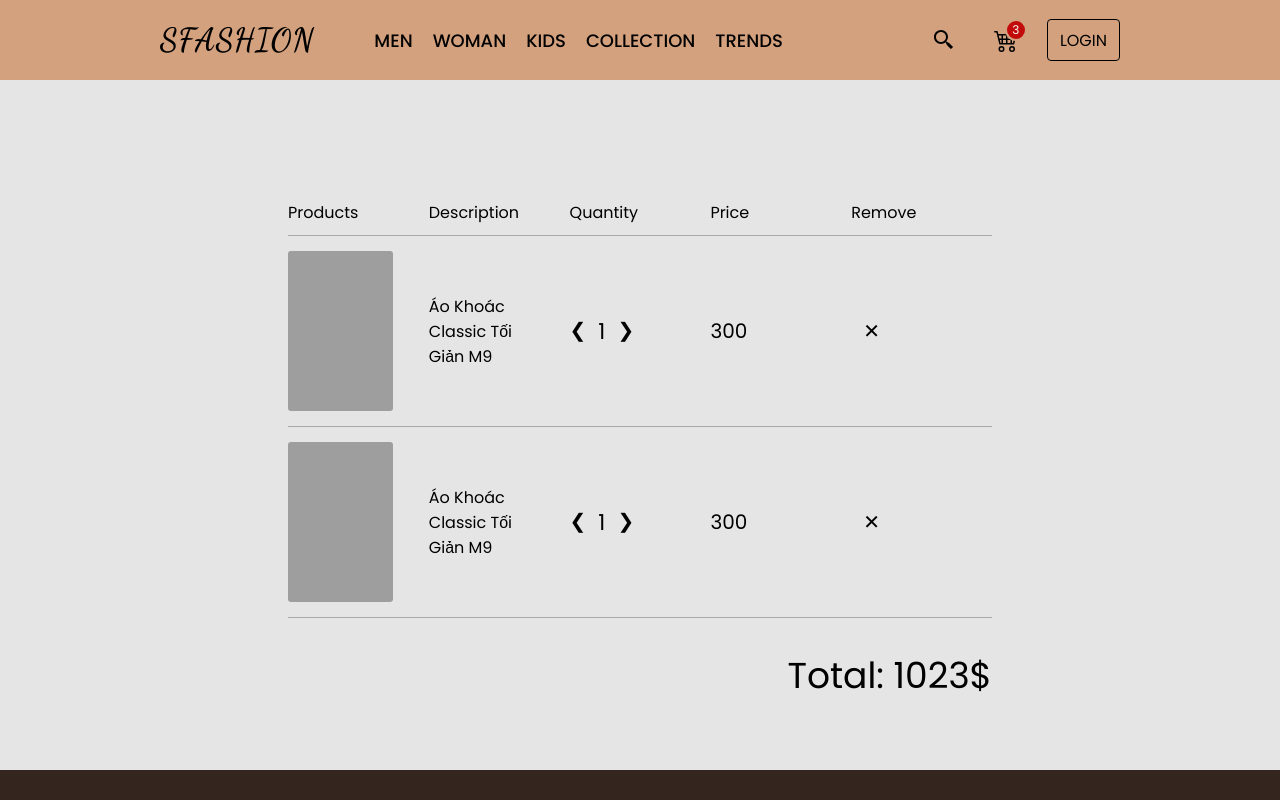
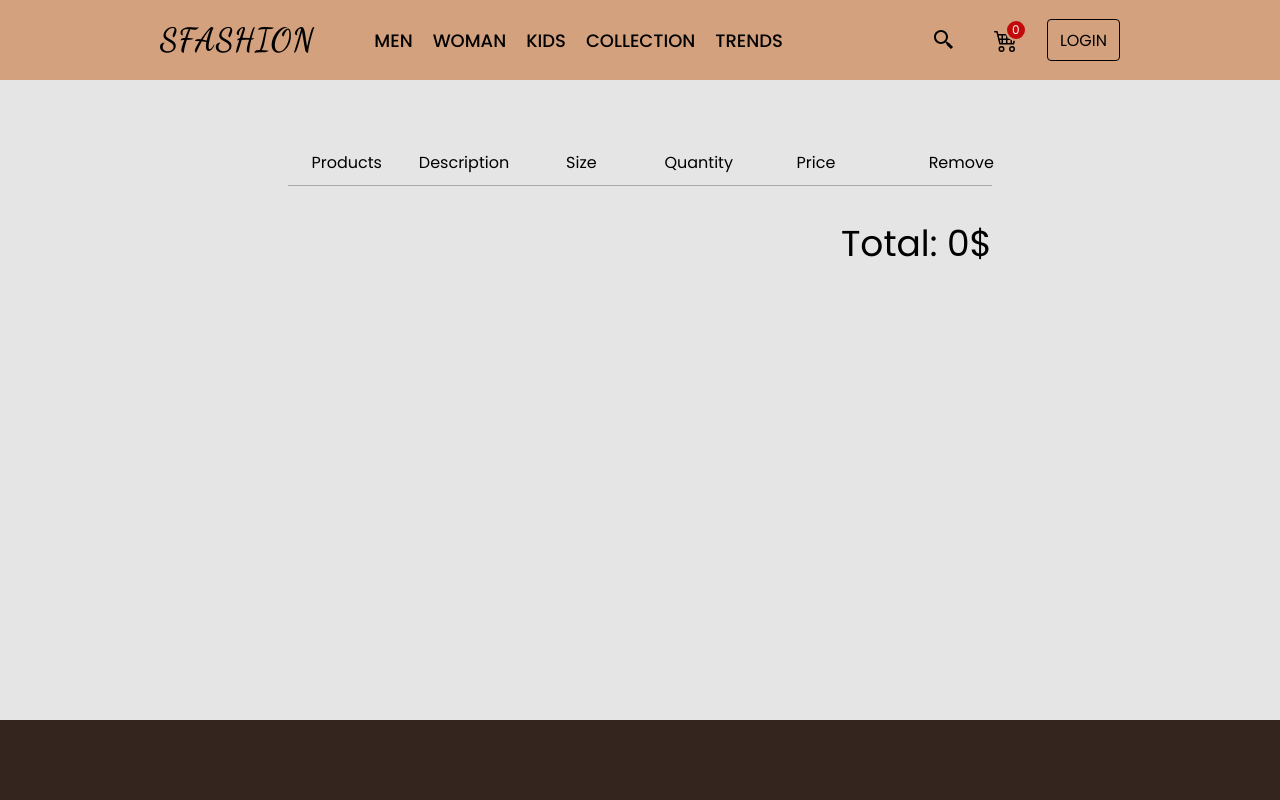
Before and after one commit to TienDat-2k1/ecommerce-clothing, a React (Create React App) app: page /checkout in a window 1280 px wide. Shown: the top 800 px of the page. Built offline with nearby package versions, Linux system fonts and the light colour scheme; grey boxes are pictures that could not be loaded; a web font is replaced by a local one.

Commit message:
add handling cart with redux

```diff
--- a/src/Model/cartModal.ts
+++ b/src/Model/cartModel.ts
@@ -1,7 +1,9 @@
-export type CartModal = {
+export type CartModel = {
   _id: string;
   name: string;
+  imageCover: string;
   size: string;
+  sizes: string[];
   color?: string;
   quantity: number;
   price: number;
--- a/src/components/CheckoutItem/CheckoutItem.scss
+++ b/src/components/CheckoutItem/CheckoutItem.scss
@@ -11,10 +11,11 @@
   align-items: center;
 
   display: grid;
-  grid-template-columns: repeat(5, 1fr);
+  grid-template-columns: repeat(6, 1fr);
+  justify-items: center;
 
   @include responds(sm) {
-    grid-template-columns: repeat(4, 1fr);
+    grid-template-columns: repeat(5, 1fr);
   }
 
   .image-container {
@@ -54,6 +55,7 @@
     display: flex;
     .arrow {
       cursor: pointer;
+      user-select: none;
     }
 
     .value {
--- a/src/components/CheckoutItem/CheckoutItem.tsx
+++ b/src/components/CheckoutItem/CheckoutItem.tsx
@@ -1,21 +1,39 @@
+import { useDispatch } from 'react-redux';
+import { CartModel } from '../../Model/cartModel';
+import { addCart, removeItemCart } from '../../store/cart/cartSlice';
 import './CheckoutItem.scss';
 
-const CheckoutItem = () => {
+type CheckoutItemProps = {
+  item: CartModel;
+};
+
+const CheckoutItem = ({ item }: CheckoutItemProps) => {
+  const dispatch = useDispatch();
+  const increaseItem = (item: CartModel) => {
+    const product = { ...item, quantity: 1 };
+    dispatch(addCart(product));
+  };
+
+  const decreaseItem = (item: CartModel) => {
+    dispatch(removeItemCart({ ...item, quantity: 1 }));
+  };
   return (
     <div className="checkout-item-container">
       <div className="image-container">
-        <img
-          src="https://images.unsplash.com/photo-1586790170083-2f9ceadc732d?ixlib=rb-1.2.1&ixid=MnwxMjA3fDB8MHxwaG90by1wYWdlfHx8fGVufDB8fHx8&auto=format&fit=crop&w=387&q=80"
-          alt=""
-        />
+        <img src={item.imageCover} alt="imageCover" />
       </div>
-      <span className="name">Áo Khoác Classic Tối Giản M9</span>
+      <span className="name">{item.name}</span>
+      <span>{item.size}</span>
       <span className="quantity">
-        <div className="arrow">&#10094;</div>
-        <span className="value">1</span>
-        <div className="arrow">&#10095;</div>
+        <div className="arrow" onClick={() => decreaseItem(item)}>
+          &#10094;
+        </div>
+        <span className="value">{item.quantity}</span>
+        <div className="arrow" onClick={() => increaseItem(item)}>
+          &#10095;
+        </div>
       </span>
-      <span className="price">300</span>
+      <span className="price">{item.price}</span>
       <div className="remove-button">&#10005;</div>
     </div>
   );
--- a/src/components/header/Header.tsx
+++ b/src/components/header/Header.tsx
@@ -6,13 +6,16 @@ import { BiSearchAlt2 } from 'react-icons/bi';
 import { FaBars } from 'react-icons/fa';
 
 import './Header.scss';
+import { useAppSelector } from '../../hooks/hooks';
 const Header = () => {
   const navigate = useNavigate();
   const [isNavActive, setIsNavActive] = useState(false);
+  const totalItem = useAppSelector(state => state.cart.totalItem);
 
   const activeNavHandler = () => {
     setIsNavActive(!isNavActive);
   };
+
   return (
     <header className="header">
       <div className="container header-container">
@@ -37,7 +40,7 @@ const Header = () => {
             }}
           >
             <BsCart4 className="header__icon" />
-            <span className="header__cart-count">3</span>
+            <span className="header__cart-count">{totalItem}</span>
           </div>
           <div
             className="header__feature header__feature-nav"
--- /dev/null
+++ b/src/hooks/hooks.ts
@@ -0,0 +1,5 @@
+import { useDispatch, TypedUseSelectorHook, useSelector } from 'react-redux';
+import { AppDispatch, RootState } from '../store/store';
+
+export const useAppDispatch: () => AppDispatch = useDispatch;
+export const useAppSelector: TypedUseSelectorHook<RootState> = useSelector;
--- a/src/index.tsx
+++ b/src/index.tsx
@@ -2,14 +2,18 @@ import React from 'react';
 import ReactDOM from 'react-dom/client';
 import App from './App';
 import { BrowserRouter } from 'react-router-dom';
+import { Provider } from 'react-redux';
+import store from './store/store';
 
 const root = ReactDOM.createRoot(
   document.getElementById('root') as HTMLElement
 );
 root.render(
   <React.StrictMode>
-    <BrowserRouter>
-      <App />
-    </BrowserRouter>
+    <Provider store={store}>
+      <BrowserRouter>
+        <App />
+      </BrowserRouter>
+    </Provider>
   </React.StrictMode>
 );
--- a/src/pages/Checkout/Checkout.scss
+++ b/src/pages/Checkout/Checkout.scss
@@ -8,7 +8,7 @@
   display: flex;
   flex-direction: column;
   align-items: center;
-  margin: 50px auto 0;
+  margin: 0 auto;
 
   @include responds(lg) {
     width: $container--width-lg;
@@ -29,10 +29,11 @@
     // justify-content: space-between;
     border-bottom: 1px solid darkgrey;
     display: grid;
-    grid-template-columns: repeat(5, 1fr);
+    grid-template-columns: repeat(6, 1fr);
+    justify-items: center;
 
     @include responds(sm) {
-      grid-template-columns: repeat(4, 1fr);
+      grid-template-columns: repeat(5, 1fr);
     }
 
     .header-block {
--- a/src/pages/Checkout/Checkout.tsx
+++ b/src/pages/Checkout/Checkout.tsx
@@ -1,7 +1,11 @@
 import CheckoutItem from '../../components/CheckoutItem/CheckoutItem';
+import { useAppSelector } from '../../hooks/hooks';
 import './Checkout.scss';
 
 const Checkout = () => {
+  const cartItems = useAppSelector(state => state.cart.cart);
+  const totalPrice = useAppSelector(state => state.cart.totalPrice);
+
   return (
     <div className="checkout-container">
       <div className="checkout-header">
@@ -10,6 +14,9 @@ const Checkout = () => {
         </div>
         <div className="header-block">
           <span>Description</span>
+        </div>
+        <div className="header-block">
+          <span>Size</span>
         </div>
         <div className="header-block">
           <span>Quantity</span>
@@ -22,10 +29,12 @@ const Checkout = () => {
         </div>
       </div>
       {/* List item */}
-      <CheckoutItem />
-      <CheckoutItem />
+      {cartItems &&
+        cartItems.map(cartItem => {
+          return <CheckoutItem key={cartItem._id} item={cartItem} />;
+        })}
 
-      <span className="total">Total: 1023$</span>
+      <span className="total">Total: {totalPrice}$</span>
     </div>
   );
 };
--- a/src/pages/DetailProduct/DetailProduct.tsx
+++ b/src/pages/DetailProduct/DetailProduct.tsx
@@ -1,9 +1,13 @@
 import axios from 'axios';
 
 import { useEffect, useState } from 'react';
+import { useDispatch } from 'react-redux';
 
 import { useParams } from 'react-router-dom';
+import { useAppDispatch } from '../../hooks/hooks';
+import { CartModel } from '../../Model/cartModel';
 import { ProductModel } from '../../Model/productModel';
+import { addCart } from '../../store/cart/cartSlice';
 import './DetailProduct.scss';
 
 type OptionsCart = {
@@ -14,6 +18,7 @@ type OptionsCart = {
 
 const DetailProduct = () => {
   const { productId } = useParams();
+  const dispatch = useDispatch();
 
   const [product, setProduct] = useState<ProductModel>();
   const [optionsCart, setOptionsCart] = useState<OptionsCart>({
@@ -44,6 +49,25 @@ const DetailProduct = () => {
     if (optionsCart.quantity > 1) {
       setOptionsCart({ ...optionsCart, quantity: optionsCart.quantity - 1 });
     }
+  };
+
+  const addToCartHandler = (product: ProductModel) => {
+    if (!optionsCart.size) return;
+
+    const cartProductPrice = Math.round(
+      product.price - (product.price * product.saleOff) / 100
+    );
+    const cartProduct: CartModel = {
+      ...optionsCart,
+      _id: productId || '',
+      name: (product && product.name) || '',
+      price: cartProductPrice,
+      imageCover: product.imageCover,
+      sizes: product.size,
+    };
+
+    console.log(cartProduct);
+    dispatch(addCart(cartProduct));
   };
 
   return (
@@ -100,7 +124,12 @@ const DetailProduct = () => {
                 <span>{optionsCart.quantity}</span>
                 <span onClick={increaseQuantityHandler}>+</span>
               </div>
-              <button className="btn product__btn">Add to cart</button>
+              <button
+                className="btn product__btn"
+                onClick={() => addToCartHandler(product)}
+              >
+                Add to cart
+              </button>
             </div>
           </div>
           <div className="product__description">
--- /dev/null
+++ b/src/store/cart/cartSlice.ts
@@ -0,0 +1,77 @@
+import { createSlice, PayloadAction } from '@reduxjs/toolkit';
+import { CartModel } from '../../Model/cartModel';
+
+type CartState = {
+  cart: CartModel[];
+  totalPrice: number;
+  totalItem: number;
+};
+
+const initialState: CartState = {
+  cart: [],
+  totalPrice: 0,
+  totalItem: 0,
+};
+
+const cartSlice = createSlice({
+  name: 'cart',
+  initialState,
+  reducers: {
+    addCart: (state, action: PayloadAction<CartModel>) => {
+      const existingItem = state.cart.find(
+        item =>
+          item._id === action.payload._id && item.size === action.payload.size
+      );
+      if (existingItem) {
+        state.cart = state.cart.map(item =>
+          item._id === existingItem._id
+            ? {
+                ...item,
+                quantity: existingItem.quantity + action.payload.quantity,
+              }
+            : item
+        );
+      } else {
+        state.cart.push(action.payload);
+      }
+      // update totalPrice
+      state.totalPrice = state.cart.reduce((acc, curr) => {
+        return (acc += curr.price * curr.quantity);
+      }, 0);
+
+      // update totalItem
+      state.totalItem = state.cart.reduce((acc, curr) => {
+        return (acc += curr.quantity);
+      }, 0);
+    },
+    removeItemCart: (state, action: PayloadAction<CartModel>) => {
+      const existingItem = state.cart.find(
+        item =>
+          item._id === action.payload._id && item.size === action.payload.size
+      );
+      if (existingItem && existingItem.quantity > 1) {
+        state.cart = state.cart.map(item =>
+          item._id === existingItem._id
+            ? { ...item, quantity: existingItem.quantity - 1 }
+            : item
+        );
+      } else {
+        state.cart = state.cart.filter(item => item._id !== existingItem?._id);
+      }
+
+      //update totalPrice
+      state.totalPrice = state.cart.reduce((acc, curr) => {
+        return (acc += curr.price * curr.quantity);
+      }, 0);
+
+      // update totalItem
+      state.totalItem = state.cart.reduce((acc, curr) => {
+        return (acc += curr.quantity);
+      }, 0);
+    },
+  },
+});
+
+export const { addCart, removeItemCart } = cartSlice.actions;
+
+export default cartSlice.reducer;
--- /dev/null
+++ b/src/store/store.ts
@@ -0,0 +1,11 @@
+import { configureStore } from '@reduxjs/toolkit';
+import cartSlice from './cart/cartSlice';
+
+const store = configureStore({
+  reducer: { cart: cartSlice },
+});
+
+export type RootState = ReturnType<typeof store.getState>;
+export type AppDispatch = typeof store.dispatch;
+
+export default store;
```
